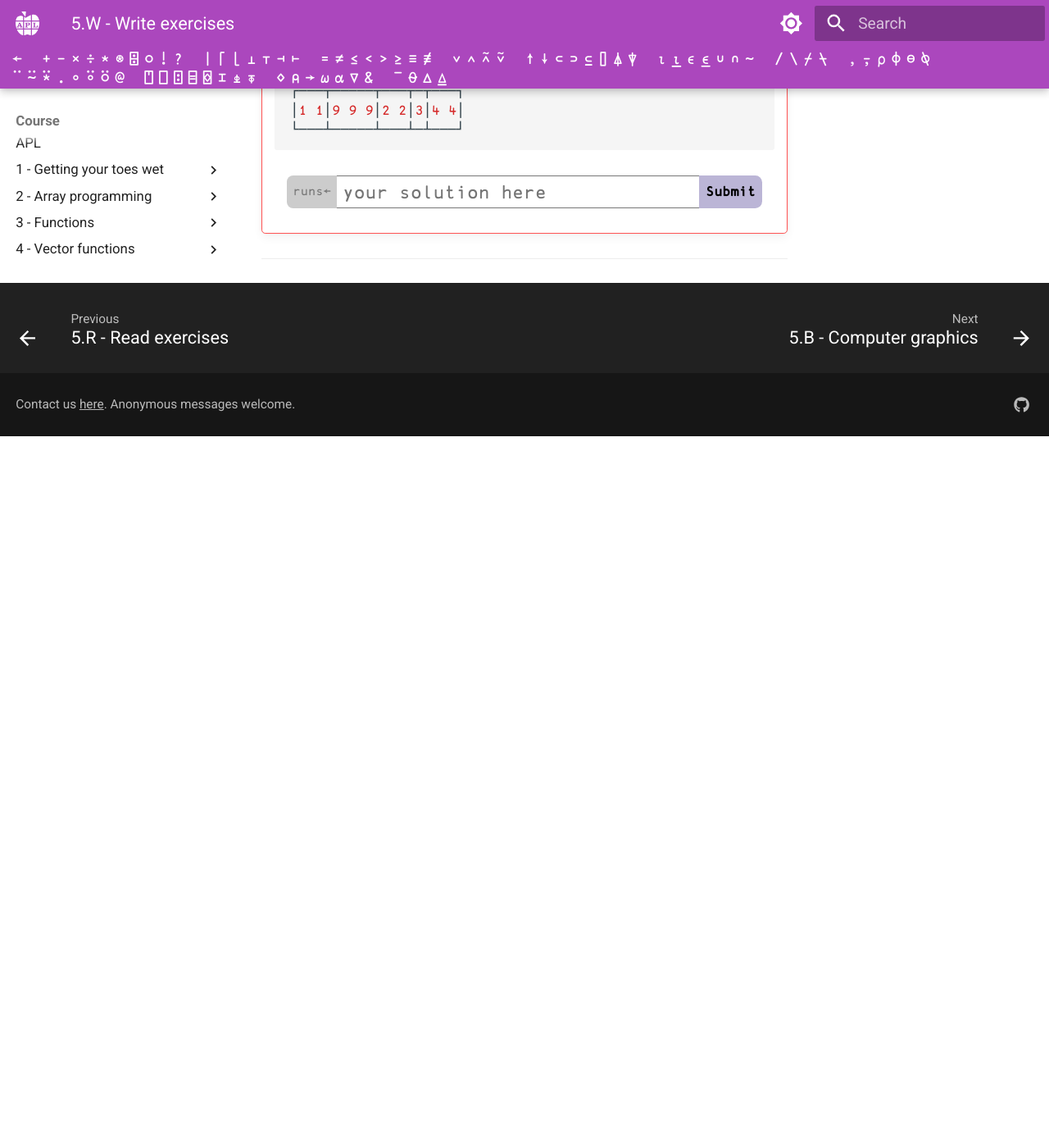
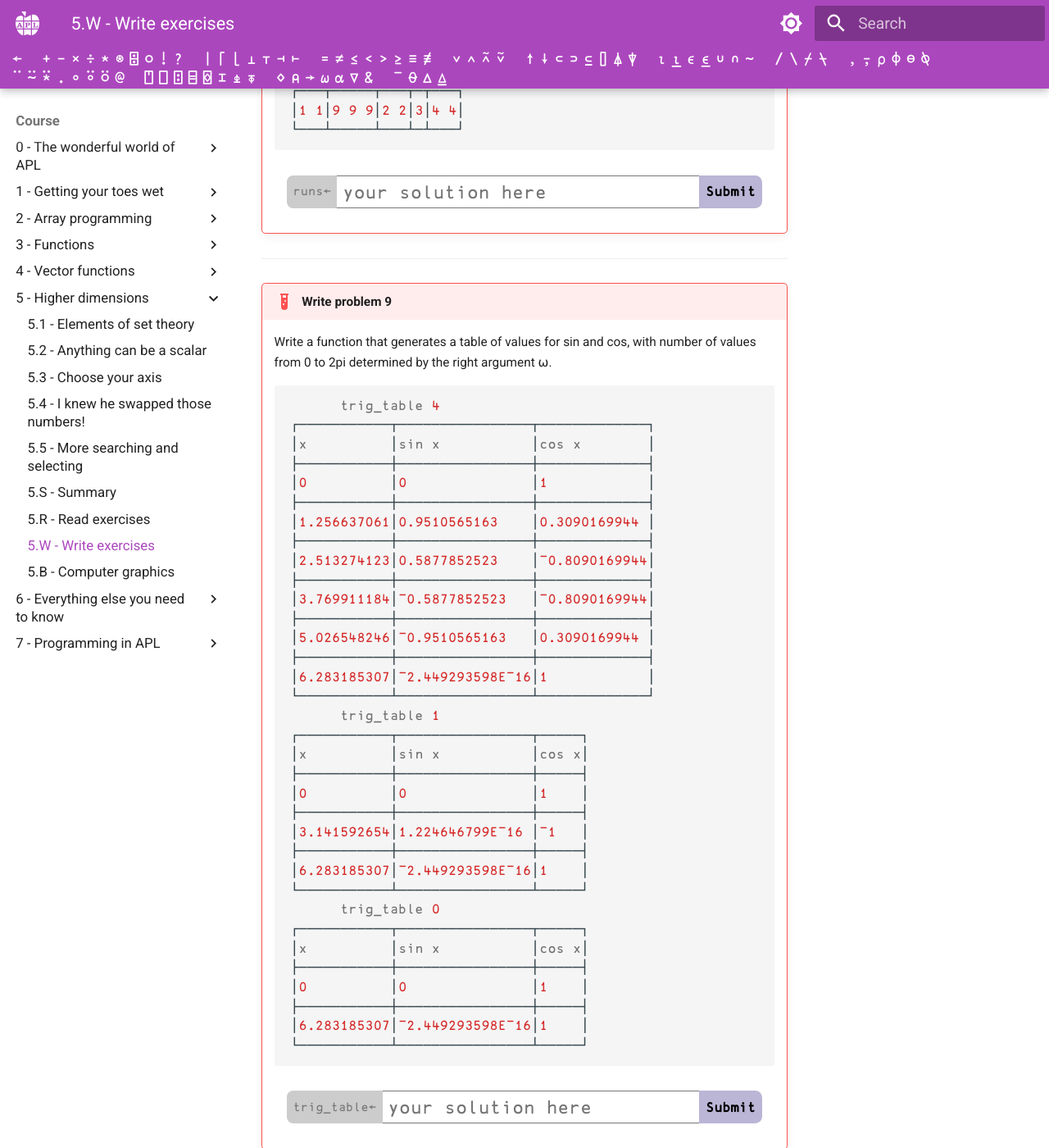
Before and after one commit to APLMOOC/APLMOOC, an MkDocs documentation site: the page built from docs/course/ch5/write.md, in a window 1280 px wide and 1400 px high, scrolled down 5297 px. Shown: the whole window at 82% size. Built offline with MkDocs 1.6.1 and Material for MkDocs 9.7.7, drawn with Linux system fonts in a browser that asks for light colours; some web fonts are replaced; a script that is not in the unit is left out; before the commit the page ends 5829 px from its top, so only the background shows below that.

Commit message:
Add chapter 5 write problem 9

````diff
--- a/docs/course/ch5/write.md
+++ b/docs/course/ch5/write.md
@@ -253,3 +253,53 @@ If the write problem is red, it is unsolved. If it it green, you have solved it
     <p id="feedback_ch5_p6" style="color: red"></p>
 
 ---
+
+!!! write-problem "Write problem 9"
+
+    Write a function that generates a table of values for sin and cos, with number of values from 0 to 2pi determined by the right argument ⍵.
+
+    ```apl
+          trig_table 4
+    ┌───────────┬────────────────┬─────────────┐
+    │x          │sin x           │cos x        │
+    ├───────────┼────────────────┼─────────────┤
+    │0          │0               │1            │
+    ├───────────┼────────────────┼─────────────┤
+    │1.256637061│0.9510565163    │0.3090169944 │
+    ├───────────┼────────────────┼─────────────┤
+    │2.513274123│0.5877852523    │¯0.8090169944│
+    ├───────────┼────────────────┼─────────────┤
+    │3.769911184│¯0.5877852523   │¯0.8090169944│
+    ├───────────┼────────────────┼─────────────┤
+    │5.026548246│¯0.9510565163   │0.3090169944 │
+    ├───────────┼────────────────┼─────────────┤
+    │6.283185307│¯2.449293598E¯16│1            │
+    └───────────┴────────────────┴─────────────┘
+          trig_table 1
+    ┌───────────┬────────────────┬─────┐
+    │x          │sin x           │cos x│
+    ├───────────┼────────────────┼─────┤
+    │0          │0               │1    │
+    ├───────────┼────────────────┼─────┤
+    │3.141592654│1.224646799E¯16 │¯1   │
+    ├───────────┼────────────────┼─────┤
+    │6.283185307│¯2.449293598E¯16│1    │
+    └───────────┴────────────────┴─────┘
+          trig_table 0
+    ┌───────────┬────────────────┬─────┐
+    │x          │sin x           │cos x│
+    ├───────────┼────────────────┼─────┤
+    │0          │0               │1    │
+    ├───────────┼────────────────┼─────┤
+    │6.283185307│¯2.449293598E¯16│1    │
+    └───────────┴────────────────┴─────┘
+    ```
+
+    <div class="problem">
+        <span class="problemspan">trig_table←</span>
+        <input class="probleminput" type="text" id="input_ch5_p6" placeholder="your solution here">
+        <button class="problembutton" onclick="submit_problem('ch5_p6', 2)">Submit</button>
+    </div>
+    <p id="feedback_ch5_p6" style="color: red"></p>
+
+---
````
